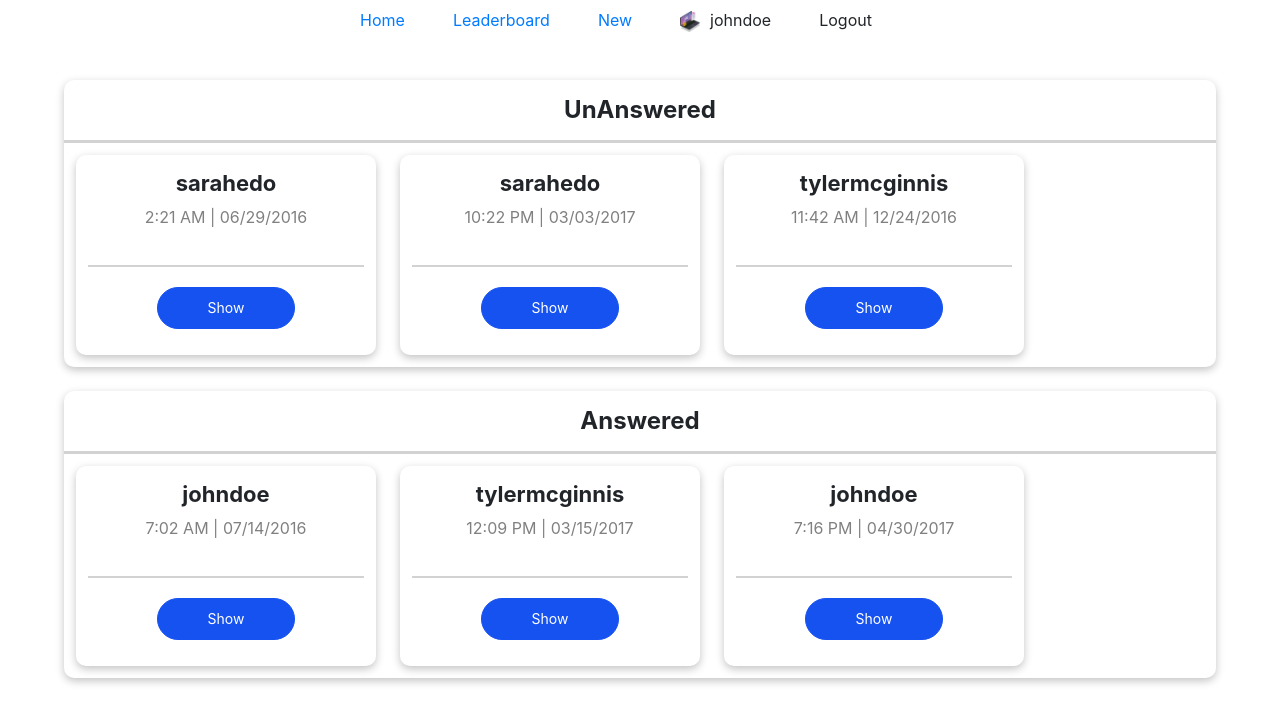
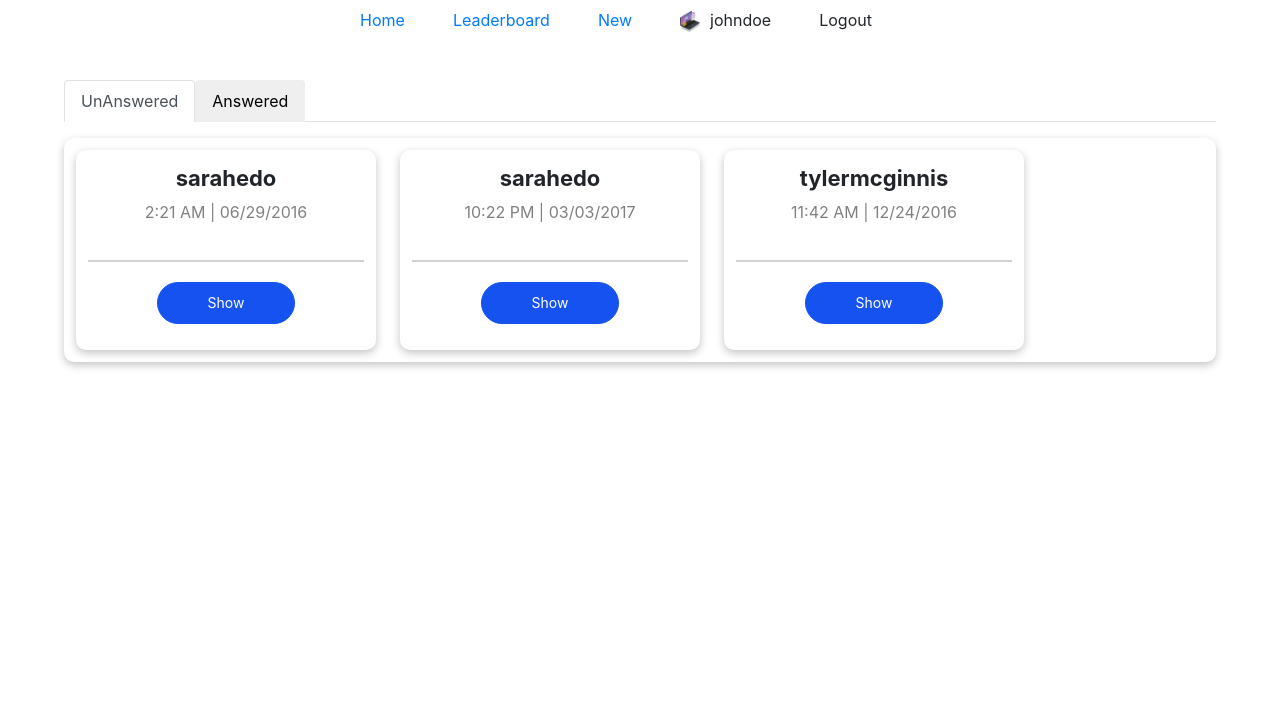
Before and after one commit to mdev-qn95/employee-polls, a React (Create React App) app: page /login in a window 1280 px wide. Both pictures are taken after a click on the button "Submit". Shown: the top 722 px of the page. Built offline with nearby package versions, Linux system fonts and the light colour scheme.

Commit message:
Fix comment round 2

```diff
--- a/src/components/Home.js
+++ b/src/components/Home.js
@@ -1,11 +1,14 @@
 import { connect } from "react-redux";
 import Card from "./Card";
+import Tab from "react-bootstrap/Tab";
+import Tabs from "react-bootstrap/Tabs";
 
 const Home = ({ authed, questions }) => {
   return (
     <div className="home" data-testid="home-page">
+      <Tabs defaultActiveKey="unAnswered" className="mb-3">
+        <Tab eventKey="unAnswered" title="UnAnswered">
           <div className="questions">
-        <div className="title">UnAnswered</div>
             <div className="list-card">
               {questions
                 .filter(
@@ -18,8 +21,9 @@
                 ))}
             </div>
           </div>
+        </Tab>
+        <Tab eventKey="answered" title="Answered">
           <div className="questions">
-        <div className="title">Answered</div>
             <div className="list-card">
               {questions
                 .filter(
@@ -32,6 +36,8 @@
                 ))}
             </div>
           </div>
+        </Tab>
+      </Tabs>
     </div>
   );
 };
```
Lines whose indentation alone changed are shown as unchanged.
